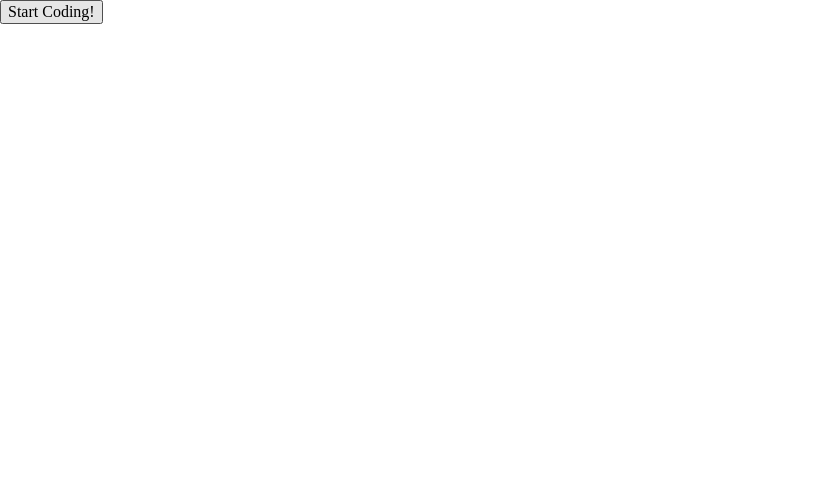
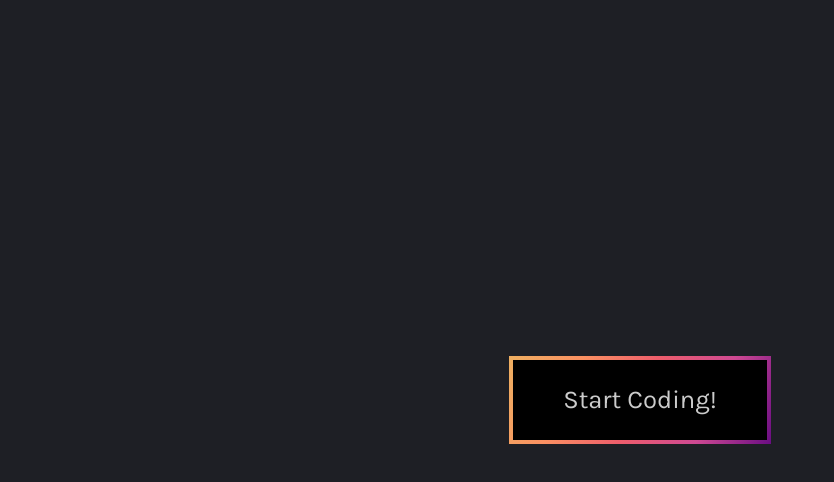
Before and after one commit to ad-monir2001/css-challenge, a plain HTML site: page Colorful Button/index.html in a window 1280 px wide. Shown: the whole page, without its empty margins (0-834 px from the left). Drawn offline with nearby package versions, Linux system fonts and the light colour scheme.

Commit message:
solve done

```diff
--- a/Colorful Button/index.css
+++ b/Colorful Button/index.css
@@ -1,11 +1,12 @@
-html, body {
+html,
+body {
   margin: 0;
   padding: 0;
 }
 
 :root {
   --font-family: 'Karla', sans-serif;
-    --body-bg: #1E1F25;
+  --body-bg: #1e1f25;
   --btn-bg: #000;
   --btn-color: #cbcbcb;
   --btn-color-hover: #fff;
@@ -15,3 +16,49 @@ html, body {
   --grad-color4: #ce4993;
   --grad-color5: #6a0d83;
 }
+
+.container {
+  display: flex;
+  align-items: center;
+  justify-content: center;
+  height: 100vh;
+  background-color: var(--body-bg);
+}
+
+.button {
+  font-family: var(--font-family);
+  font-size: 1.6rem;
+  color: var(--btn-color);
+  background-color: var(--btn-bg);
+  border: none;
+  padding: 25px 50px;
+  cursor: pointer;
+}
+
+.button:hover {
+  color: var(--btn-color-hover);
+  padding: 28px 53px;
+}
+
+.button-border {
+  padding: 4px 4px;
+  background-image: linear-gradient(
+    115deg,
+    var(--grad-color1),
+    var(--grad-color2),
+    var(--grad-color3),
+    var(--grad-color4),
+    var(--grad-color5)
+  );
+}
+
+.button-border:hover {
+  background-image: linear-gradient(
+    -115deg,
+    var(--grad-color1),
+    var(--grad-color2),
+    var(--grad-color3),
+    var(--grad-color4),
+    var(--grad-color5)
+  );
+}
--- a/Colorful Button/index.html
+++ b/Colorful Button/index.html
@@ -1,19 +1,24 @@
-<!doctype html>
+<!DOCTYPE html>
 <html>
-    <head><link rel="stylesheet" href="https://cdnjs.cloudflare.com/ajax/libs/normalize/8.0.1/normalize.css">
-        <title></title>
-        <link rel="stylesheet" href="index.css">
-        <link rel="preconnect" href="https://fonts.googleapis.com">
-        <link rel="preconnect" href="https://fonts.gstatic.com" crossorigin>
-        <link href="https://fonts.googleapis.com/css2?family=Karla:ital,wght@0,400;0,800;1,200&display=swap" rel="stylesheet">
-        <link rel="stylesheet" href="index.css">
+  <head>
+    <link
+      rel="stylesheet"
+      href="https://cdnjs.cloudflare.com/ajax/libs/normalize/8.0.1/normalize.css"
+    />
+    <title>Challenge 01</title>
+    <link rel="stylesheet" href="index.css" />
+    <link rel="preconnect" href="https://fonts.googleapis.com" />
+    <link rel="preconnect" href="https://fonts.gstatic.com" crossorigin />
+    <link
+      href="https://fonts.googleapis.com/css2?family=Karla:ital,wght@0,400;0,800;1,200&display=swap"
+      rel="stylesheet"
+    />
+    <link rel="stylesheet" href="index.css" />
   </head>
   <body>
     <div class="container">
       <div class="button-border">
-                <button type="button" class="button">
-                    Start Coding!
-                </button>
+        <button type="button" class="button">Start Coding!</button>
       </div>
     </div>
   </body>
```
Lines whose indentation alone changed are shown as unchanged.
